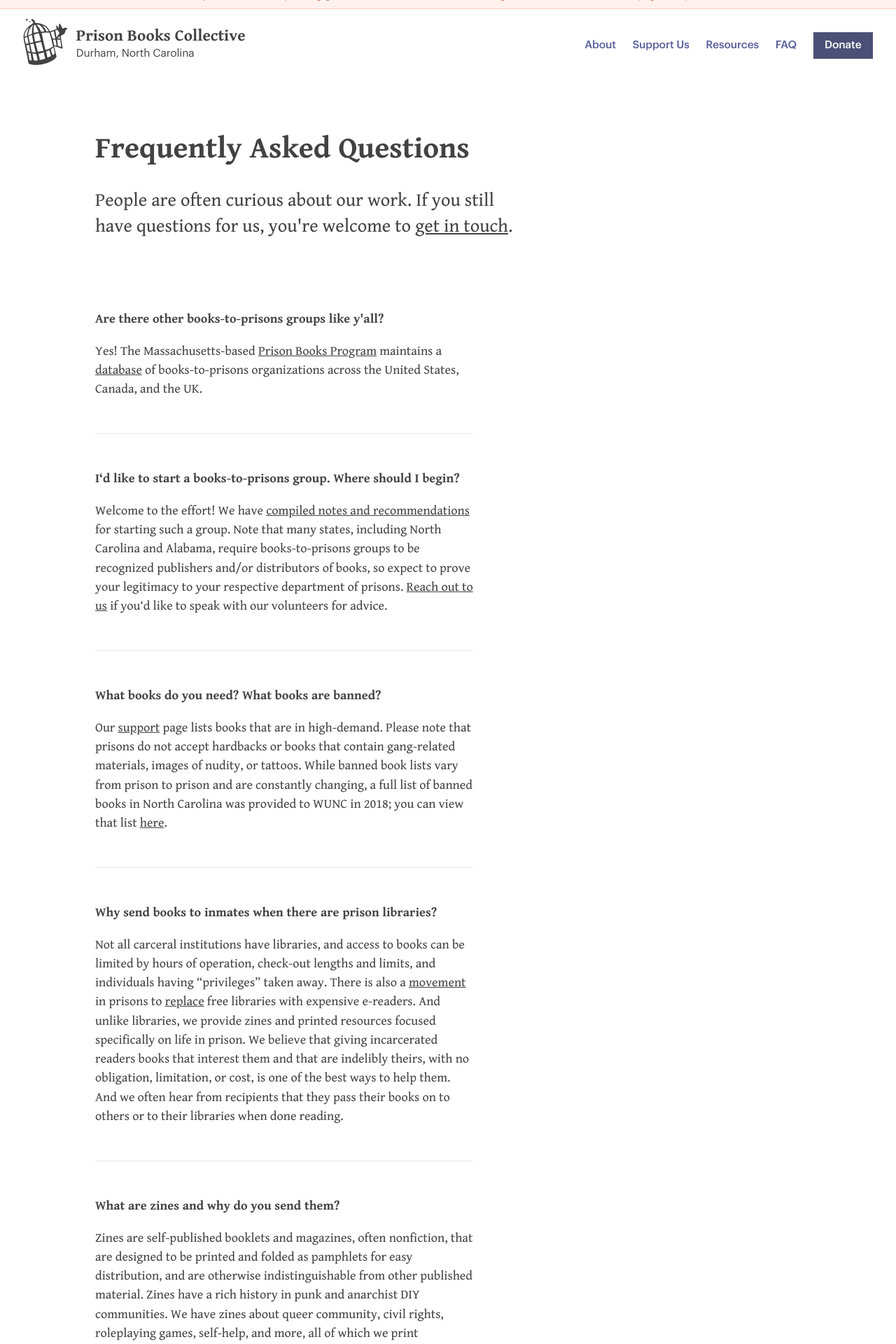
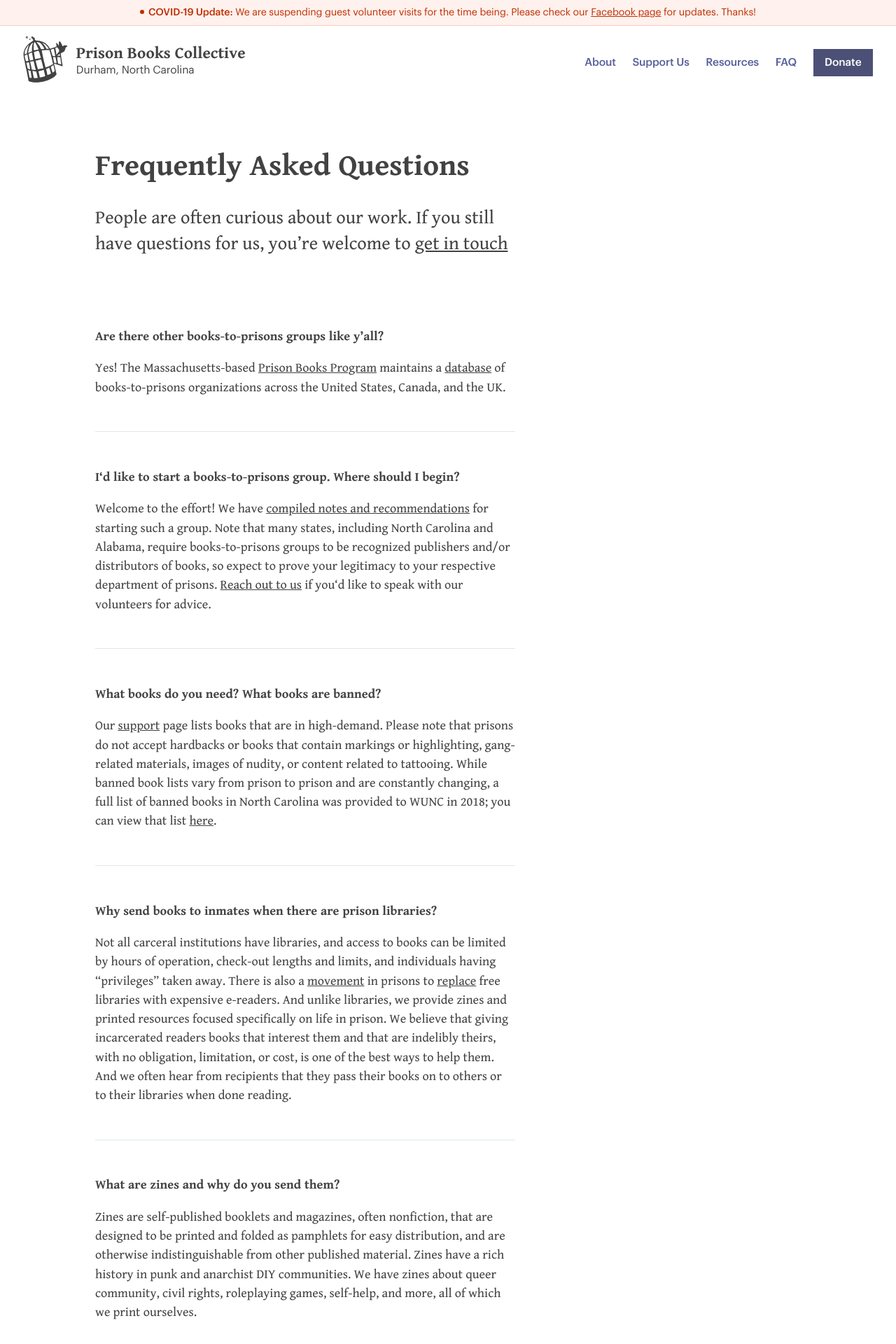
Before and after one commit to prisonbookscollective/prisonbookscollective.github.io, a Jekyll site: the page built from faq.md, in a window 1280 px wide. Shown: the top 1920 px of the page at 70% size. Built offline with Jekyll 4.4.1, drawn with Linux system fonts in a browser that asks for light colours; some of the changed text lies outside the part shown.

```diff
--- a/faq.md
+++ b/faq.md
@@ -2,20 +2,20 @@
 layout: default
 title: FAQs
 title_full: Frequently Asked Questions
-intro: People are often curious about our work. If you still have questions for us, you're welcome to <a href="mailto:{{ site.contact_email}}">get in touch</a>.
+intro: People are often curious about our work. If you still have questions for us, you’re welcome to <a href='mailto:{{ site.contact_email }}'>get in touch</a>
 ---
 
-<dl class="content-container-width faqs">
-	<dt><p>Are there other books-to-prisons groups like y'all?</p></dt>
+<dl class="questions">
+	<dt><p>Are there other books-to-prisons groups like y’all?</p></dt>
 	<dd><p>Yes! The Massachusetts-based <a href="https://prisonbookprogram.org/">Prison Books Program</a> maintains a <a href="https://prisonbookprogram.org/prisonbooknetwork/">database</a> of books-to-prisons organizations across the United States, Canada, and the UK.</p></dd>
 	<dt><p>I‘d like to start a books-to-prisons group. Where should I begin?</p></dt>
 	<dd><p>Welcome to the effort! We have <a href="https://docs.google.com/document/d/17cSuaW1bsEu7NAfhHEro-6kMFmzRB2hUzwaASBH4zjM/edit?usp=sharing">compiled notes and recommendations</a> for starting such a group. Note that many states, including North Carolina and Alabama, require books-to-prisons groups to be recognized publishers and/or distributors of books, so expect to prove your legitimacy to your respective department of prisons. <a href="mailto:{{ site.contact_email}}?subject=Starting%20a%20Group">Reach out to us</a> if you‘d like to speak with our volunteers for advice.</p></dd>
 	<dt><p>What books do you need? What books are banned?</p></dt>
-	<dd><p>Our <a href="/support-us#donate-books">support</a> page lists books that are in high-demand. Please note that prisons do not accept hardbacks or books that contain gang-related materials, images of nudity, or tattoos. While banned book lists vary from prison to prison and are constantly changing, a full list of banned books in North Carolina was provided to WUNC in 2018; you can view that list <a href="http://media2.newsobserver.com/content/media/2018/1/23/BannedBookList.pdf">here</a>.</p></dd>
+	<dd><p>Our <a href="/support-us#donate-books">support</a> page lists books that are in high-demand. Please note that prisons do not accept hardbacks or books that contain markings or highlighting, gang-related materials, images of nudity, or content related to tattooing. While banned book lists vary from prison to prison and are constantly changing, a full list of banned books in North Carolina was provided to WUNC in 2018; you can view that list <a href="http://media2.newsobserver.com/content/media/2018/1/23/BannedBookList.pdf">here</a>.</p></dd>
 	<dt><p>Why send books to inmates when there are prison libraries?</p></dt>
 	<dd><p>Not all carceral institutions have libraries, and access to books can be limited by hours of operation, check-out lengths and limits, and individuals having “privileges” taken away. There is also a <a href="https://bookpatrol.net/the-cost-of-reading-in-prision-in-west-virginia-its-5-cents-a-minute/">movement</a> in prisons to <a href="https://www.usatoday.com/story/opinion/policing/spotlight/2020/02/03/books-helped-me-get-through-life-sentence-fees-rob-others-benefit/4569506002/">replace</a> free libraries with expensive e-readers. And unlike libraries, we provide zines and printed resources focused specifically on life in prison. We believe that giving incarcerated readers books that interest them and that are indelibly theirs, with no obligation, limitation, or cost, is one of the best ways to help them. And we often hear from recipients that they pass their books on to others or to their libraries when done reading.</p></dd>
 	<dt><p>What are zines and why do you send them?</p></dt>
 	<dd><p>Zines are self-published booklets and magazines, often nonfiction, that are designed to be printed and folded as pamphlets for easy distribution, and are otherwise indistinguishable from other published material. Zines have a rich history in punk and anarchist DIY communities. We have zines about queer community, civil rights, roleplaying games, self-help, and more, all of which we print ourselves.</p></dd>
-	<dt>How can I get in touch?</dt>
+	<dt><p>How can I get in touch with you?</p></dt>
 	<dd><p>The best way to contact us is by <a href="mailto:{{ site.contact_email }}">sending us an email</a>. To send mail, donations, or supplies, please address packages to Prison Books Collective, {{ site.mailing_address }}. Our <a href="/support-us">support</a> page includes additional information about how you can help.</p></dd>
 </dl>
--- a/styles/sass/pages.scss
+++ b/styles/sass/pages.scss
@@ -411,8 +411,9 @@
 
 /* === FAQs === */
 
-.faqs {
+.questions {
 	margin-top: -3rem;
+	max-width: 600px;
 
 	dt {
 		@include serif-medium-bold;
```
Also changed, not shown: resources.md (+1 -1 lines), support-us.md (+3 -3 lines).
